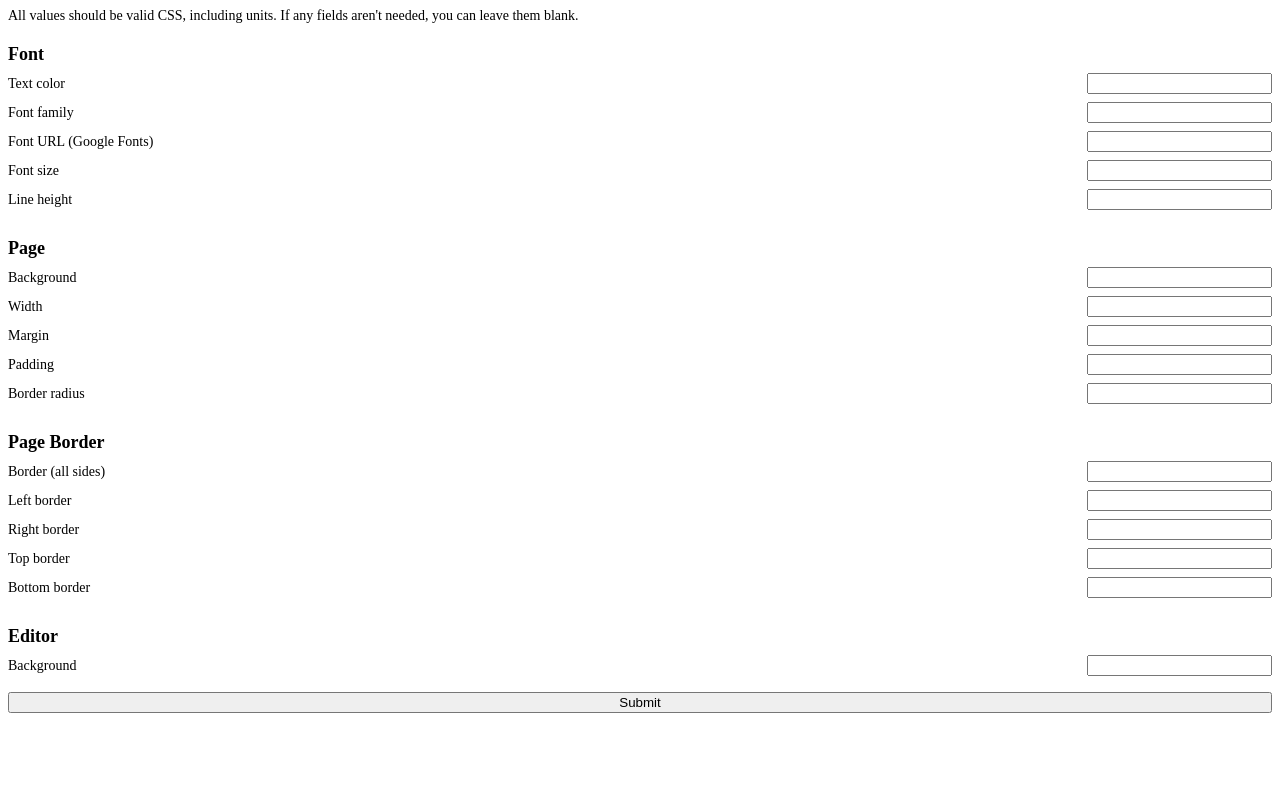
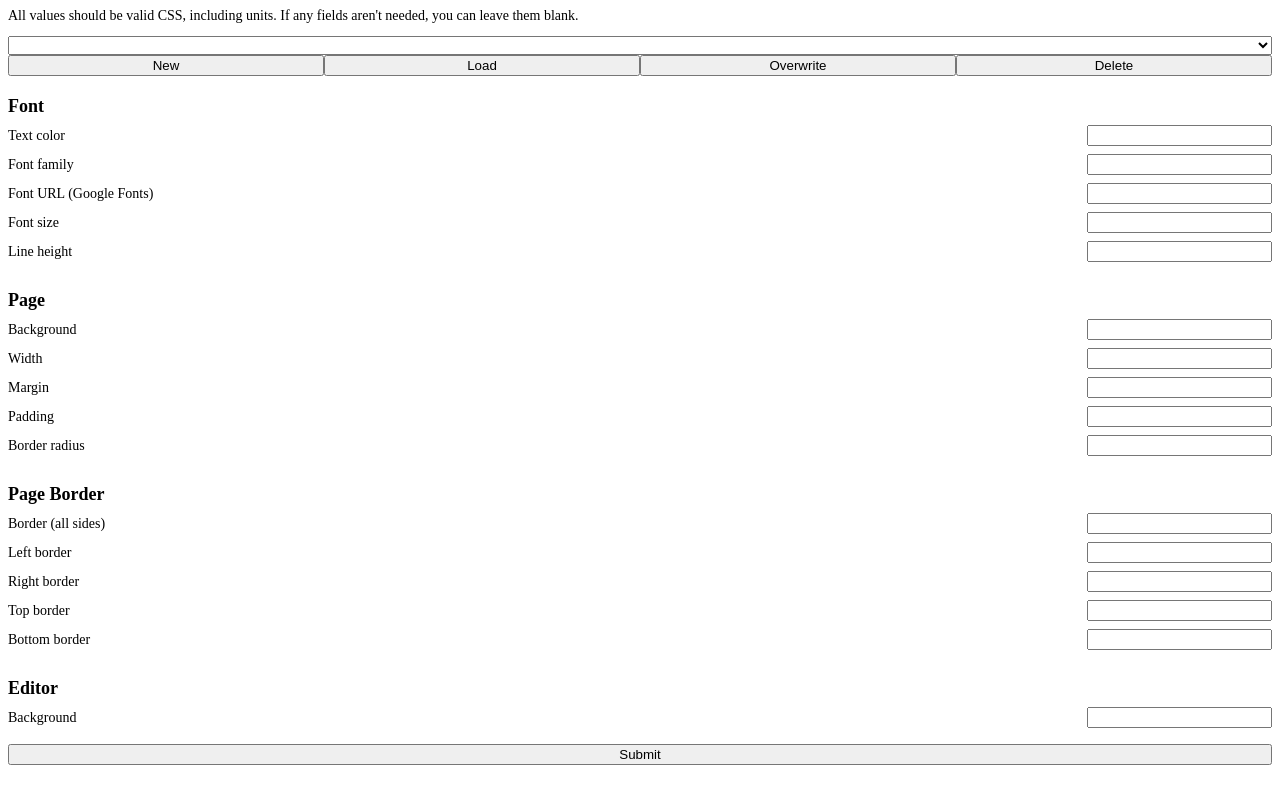
Before and after one commit to averyjohnston/4tw-style-extension, a browser extension: page src/side-panel.html in a window 1280 px wide. Drawn offline with Linux system fonts and the light colour scheme.

Commit message:
feat: add theme controls (no functionality yet)

```diff
--- a/src/side-panel.css
+++ b/src/side-panel.css
@@ -2,6 +2,22 @@ form {
   display: flex;
 
   flex-direction: column;
+}
+
+.theme-select, .theme-controls {
+  width: 100%;
+}
+
+.theme-select {
+  margin-top: 12px;
+}
+
+.theme-controls {
+  display: flex;
+}
+
+.theme-controls button {
+  flex: 1 1 0px;
 }
 
 label {
@@ -23,6 +39,6 @@ p {
   margin: 0;
 }
 
-button {
+.submit-button {
   margin-top: 8px;
 }
--- a/src/side-panel.html
+++ b/src/side-panel.html
@@ -2,6 +2,14 @@
 <html>
   <body>
     <p>All values should be valid CSS, including units. If any fields aren't needed, you can leave them blank.</p>
+
+    <select class="theme-select" name="theme"></select>
+    <div class="theme-controls">
+      <button id="theme-new">New</button>
+      <button id="theme-load">Load</button>
+      <button id="theme-save">Overwrite</button>
+      <button id="theme-delete">Delete</button>
+    </div>
 
     <form>
       <h2 class="section-header">Font</h2>
@@ -76,7 +84,7 @@
         <input name="editorBackground" type="text" />
       </label>
 
-      <button type="submit">Submit</button>
+      <button class="submit-button" type="submit">Submit</button>
     </form>
 
     <script src="side-panel.js"></script>
```
